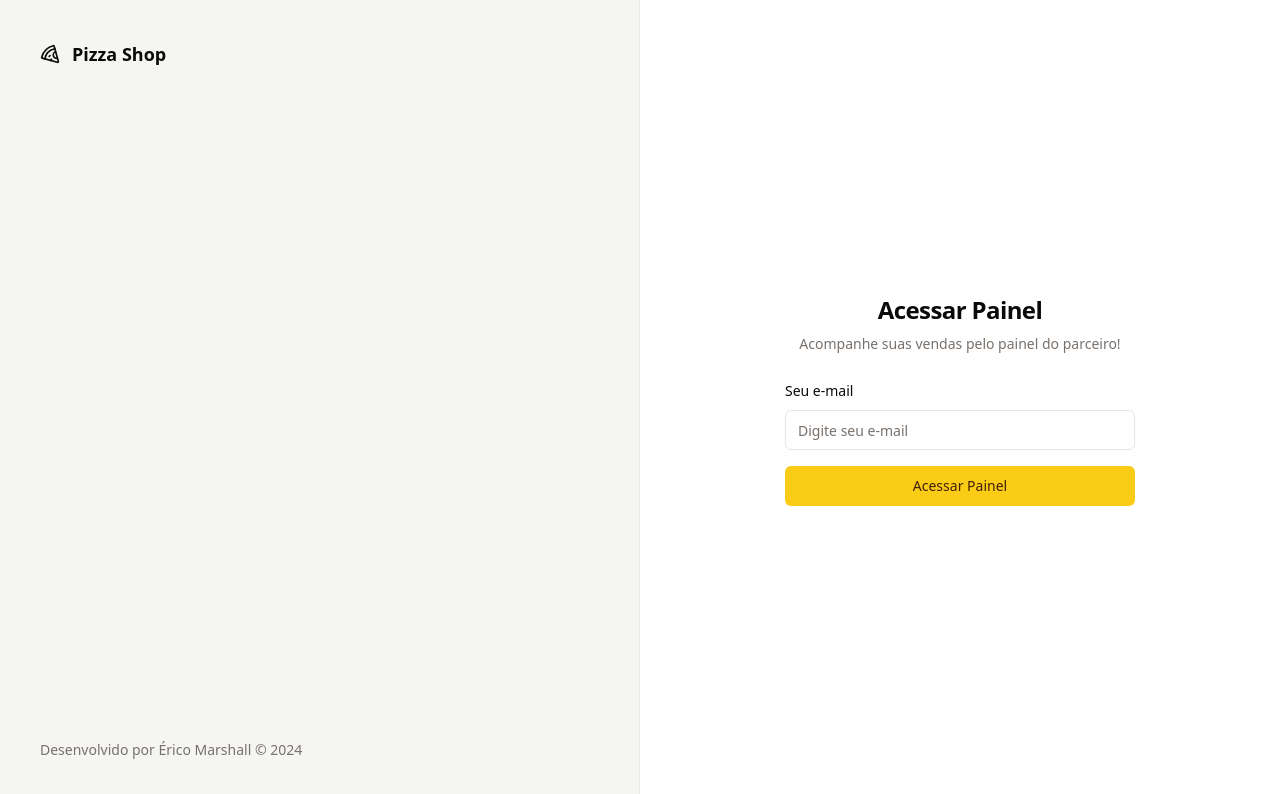
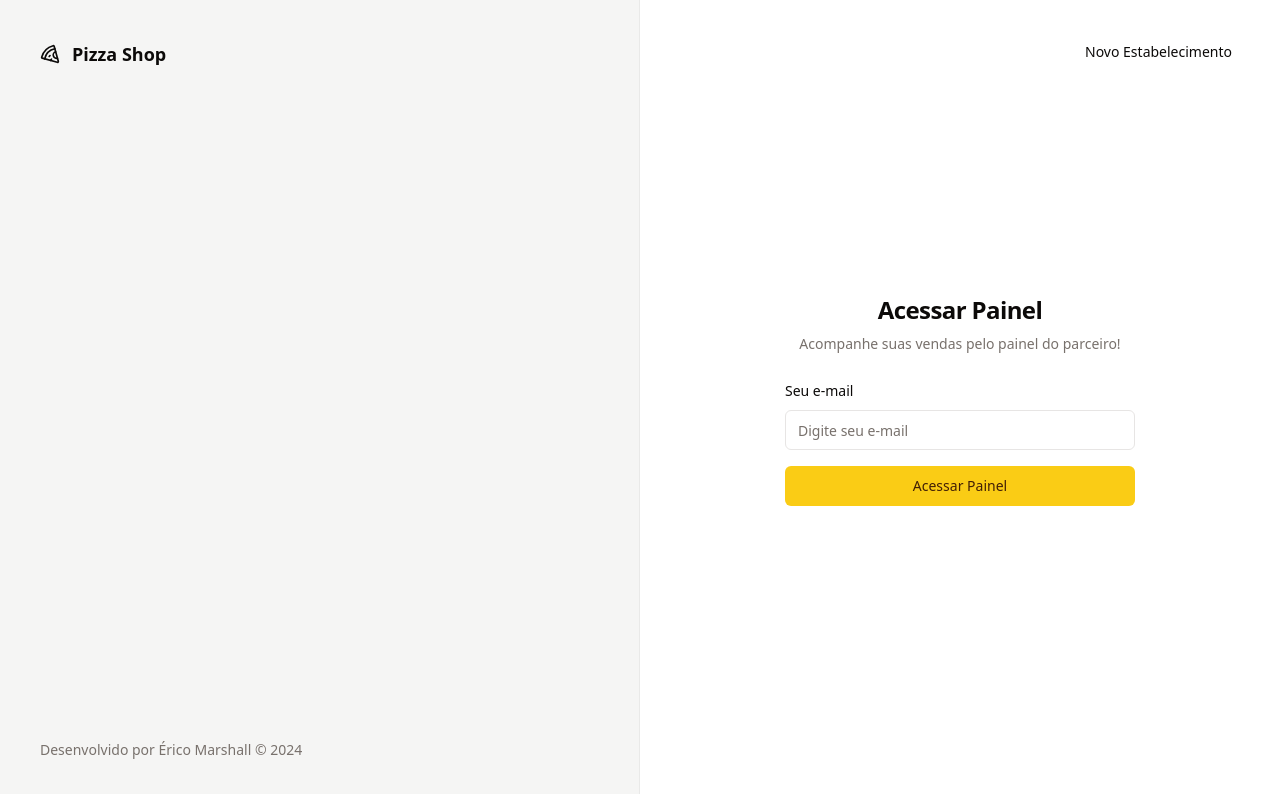
Before and after one commit to egMarshall/pizza_shop, a React (Vite) app in the folder pizzasho-web/: page /sign-in in a window 1280 px wide. Shown: the top 794 px of the page. Built offline with nearby package versions, Linux system fonts and the light colour scheme.

Commit message:
[FEAT] add route button to `sign-up` from `sign-in`.

```diff
--- a/pizzasho-web/src/pages/_layouts/auth.tsx
+++ b/pizzasho-web/src/pages/_layouts/auth.tsx
@@ -14,7 +14,7 @@ export function AuthLayout() {
         </footer>
       </div>
 
-      <div className="flex flex-col items-center justify-center">
+      <div className="relative flex flex-col items-center justify-center">
         <Outlet />
       </div>
     </div>
--- a/pizzasho-web/src/pages/auth/sign-in.tsx
+++ b/pizzasho-web/src/pages/auth/sign-in.tsx
@@ -2,6 +2,7 @@ import { Helmet } from 'react-helmet-async';
 import { useForm } from 'react-hook-form';
 import { z } from 'zod';
 import { toast } from 'sonner';
+import { Link } from 'react-router-dom';
 
 // Components
 import { Button } from '@/components/ui/button';
@@ -44,6 +45,9 @@ export function SignIn() {
     <>
       <Helmet title="Login" />
       <div className="p-8">
+        <Button variant="ghost" asChild className="absolute right-8 top-8">
+          <Link to="/sign-up">Novo Estabelecimento</Link>
+        </Button>
         <div className="flex w-[350px] flex-col justify-center gap-6">
           <div className="flex flex-col gap-2 text-center">
             <h1 className="text-2xl font-semibold tracking-tight">Acessar Painel</h1>
--- a/pizzasho-web/src/routes.tsx
+++ b/pizzasho-web/src/routes.tsx
@@ -3,6 +3,7 @@ import { AppLayout } from './pages/_layouts/app';
 import { AuthLayout } from './pages/_layouts/auth';
 import { Dashboard } from './pages/app/dashboard';
 import { SignIn } from './pages/auth/sign-in';
+import { SignUp } from './pages/auth/sign-up';
 
 export const router = createBrowserRouter([
   {
@@ -13,6 +14,9 @@ export const router = createBrowserRouter([
   {
     path: '/',
     element: <AuthLayout />,
-    children: [{ path: '/sign-in', element: <SignIn /> }],
+    children: [
+      { path: '/sign-in', element: <SignIn /> },
+      { path: '/sign-up', element: <SignUp /> },
+    ],
   },
 ]);
```
